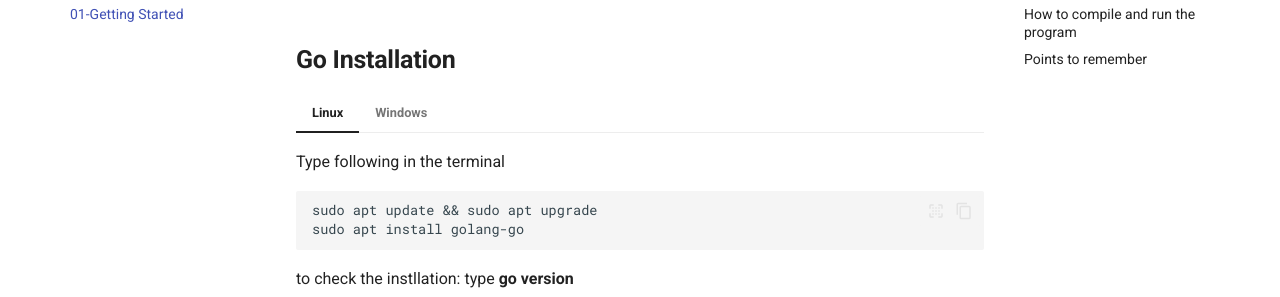
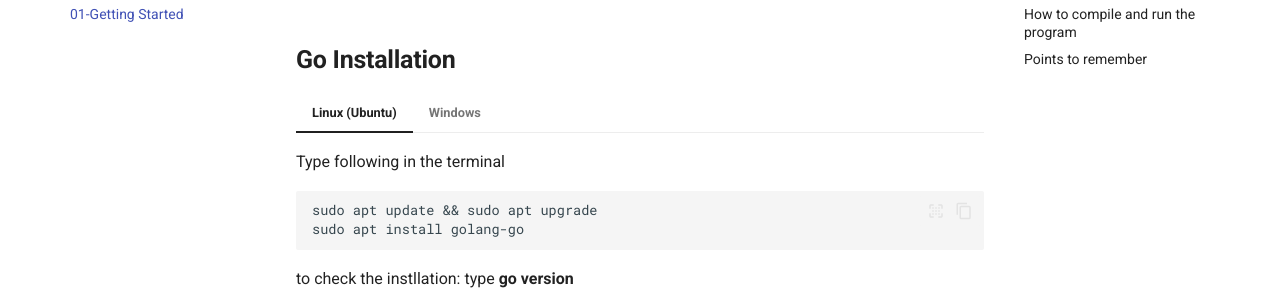
Before and after one commit to alohamujeeb/alohamujeeb.github.io, an MkDocs documentation site: the page built from docs/languages/golang/01-gettingstarted.md, in a window 1280 px wide and 1400 px high. Shown: the part 226-523 px from the top of the window. Built offline with MkDocs 1.6.1 and Material for MkDocs 9.7.7, drawn with Linux system fonts in a browser that asks for light colours.

Commit message:
some files restructured

````diff
--- a/docs/languages/golang/01-gettingstarted.md
+++ b/docs/languages/golang/01-gettingstarted.md
@@ -5,7 +5,7 @@
 
 
 
-=== "Linux"
+=== "Linux (Ubuntu)"
 
     Type following in the terminal
 
@@ -59,7 +59,7 @@ func main() {
 ```
 
 ## **How to compile and run the program**
-=== "Linux"
+=== "Linux (Ubuntu)"
 
     1. Open the terminal.
     2. Compile the program by typing **go build helloGo.go**
````
